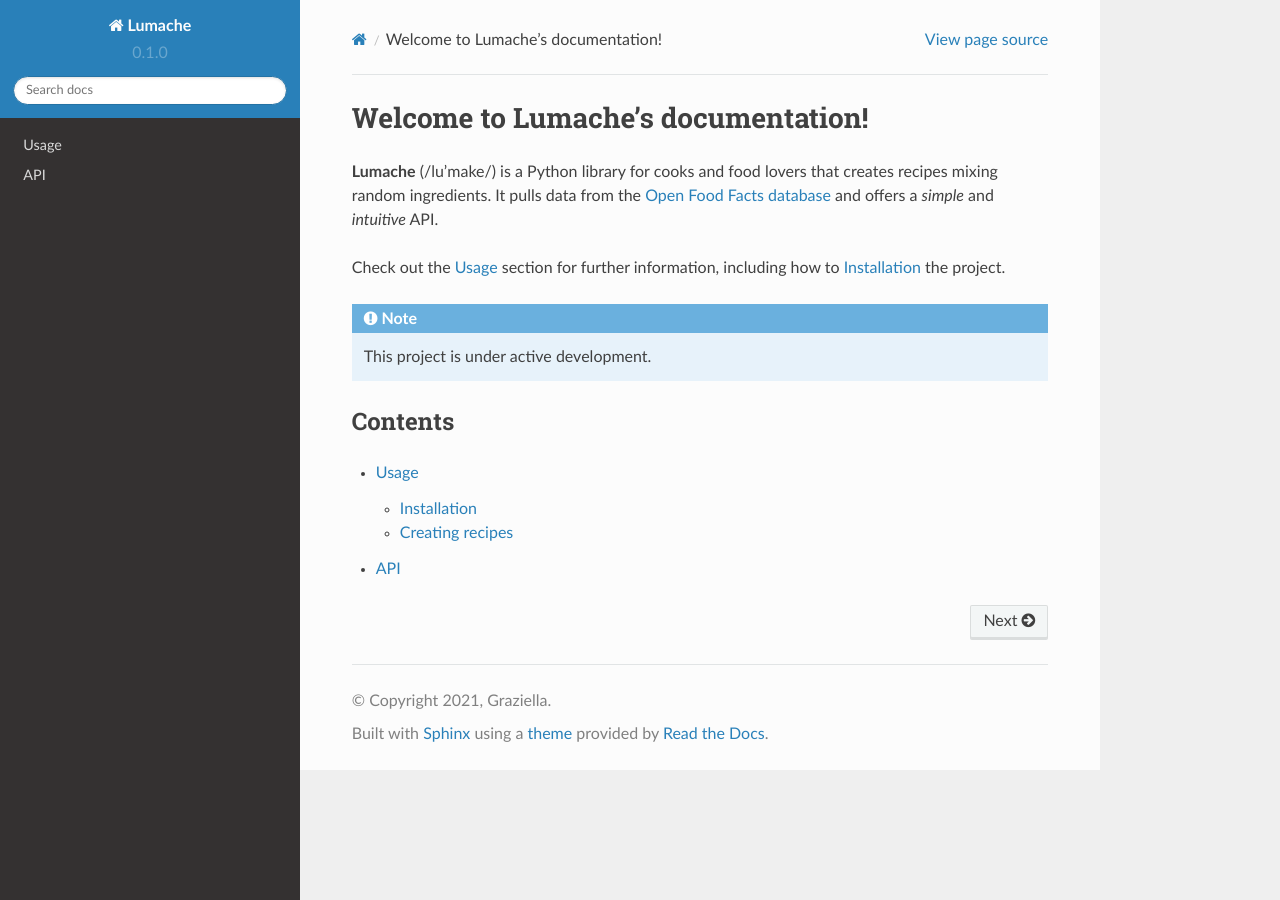
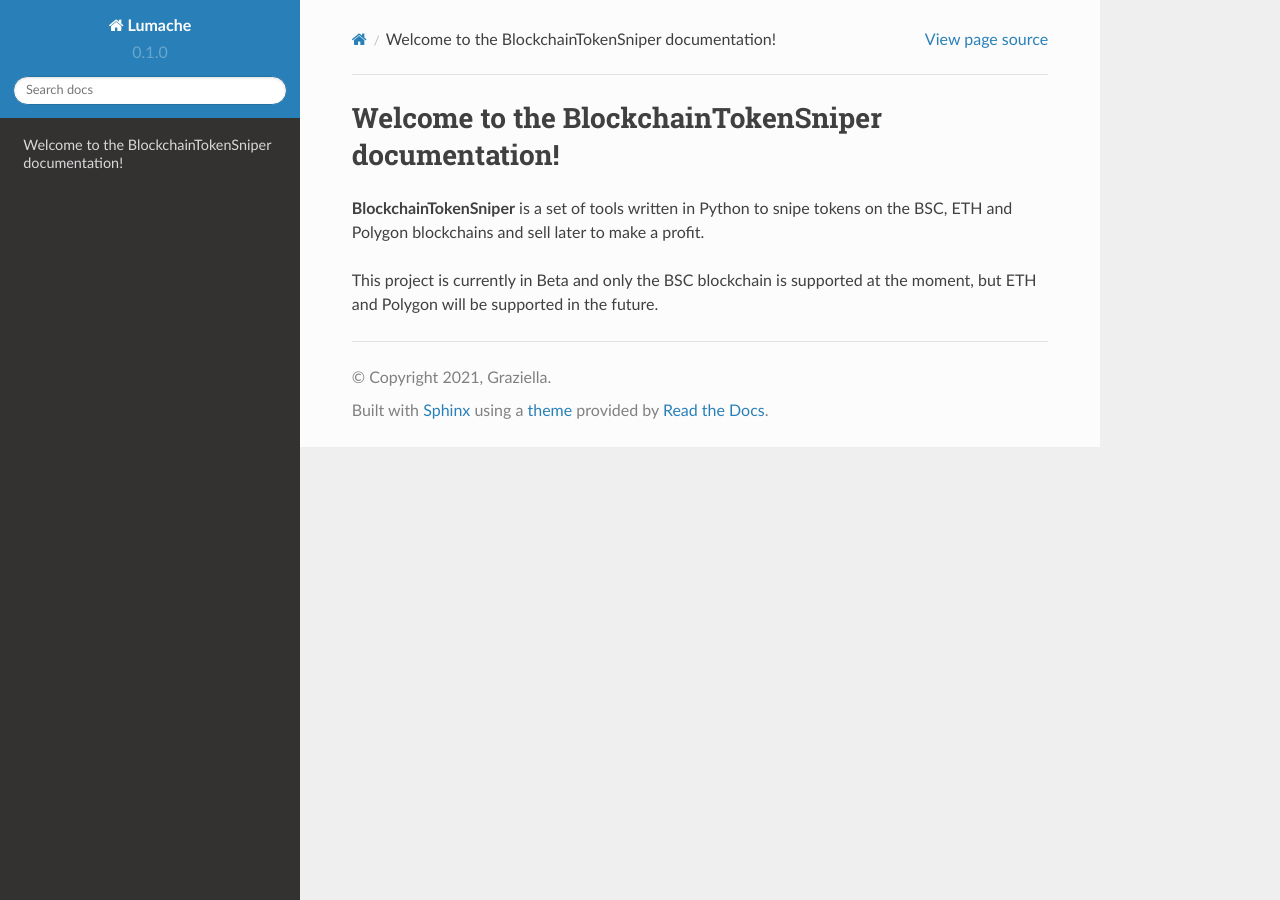
Before and after one commit to BlockchainTokenSniper/readthedocs, a Sphinx documentation site: the page built from docs/source/index.rst, in a window 1280 px wide. Built offline with Sphinx 7.4.7 and the Read the Docs theme 2.0.0, drawn with Linux system fonts in a browser that asks for light colours.

Commit message:
Update index.rst

```diff
--- a/docs/source/index.rst
+++ b/docs/source/index.rst
@@ -1,22 +1,6 @@
-Welcome to Lumache's documentation!
+Welcome to the BlockchainTokenSniper documentation!
 ===================================
 
-**Lumache** (/lu'make/) is a Python library for cooks and food lovers
-that creates recipes mixing random ingredients.
-It pulls data from the `Open Food Facts database <https://world.openfoodfacts.org/>`_
-and offers a *simple* and *intuitive* API.
+**BlockchainTokenSniper** is a set of tools written in Python to snipe tokens on the BSC, ETH and Polygon blockchains and sell later to make a profit.
 
-Check out the :doc:`usage` section for further information, including
-how to :ref:`installation` the project.
-
-.. note::
-
-   This project is under active development.
-
-Contents
---------
-
-.. toctree::
-
-   usage
-   api
+This project is currently in Beta and only the BSC blockchain is supported at the moment, but ETH and Polygon will be supported in the future.
```
